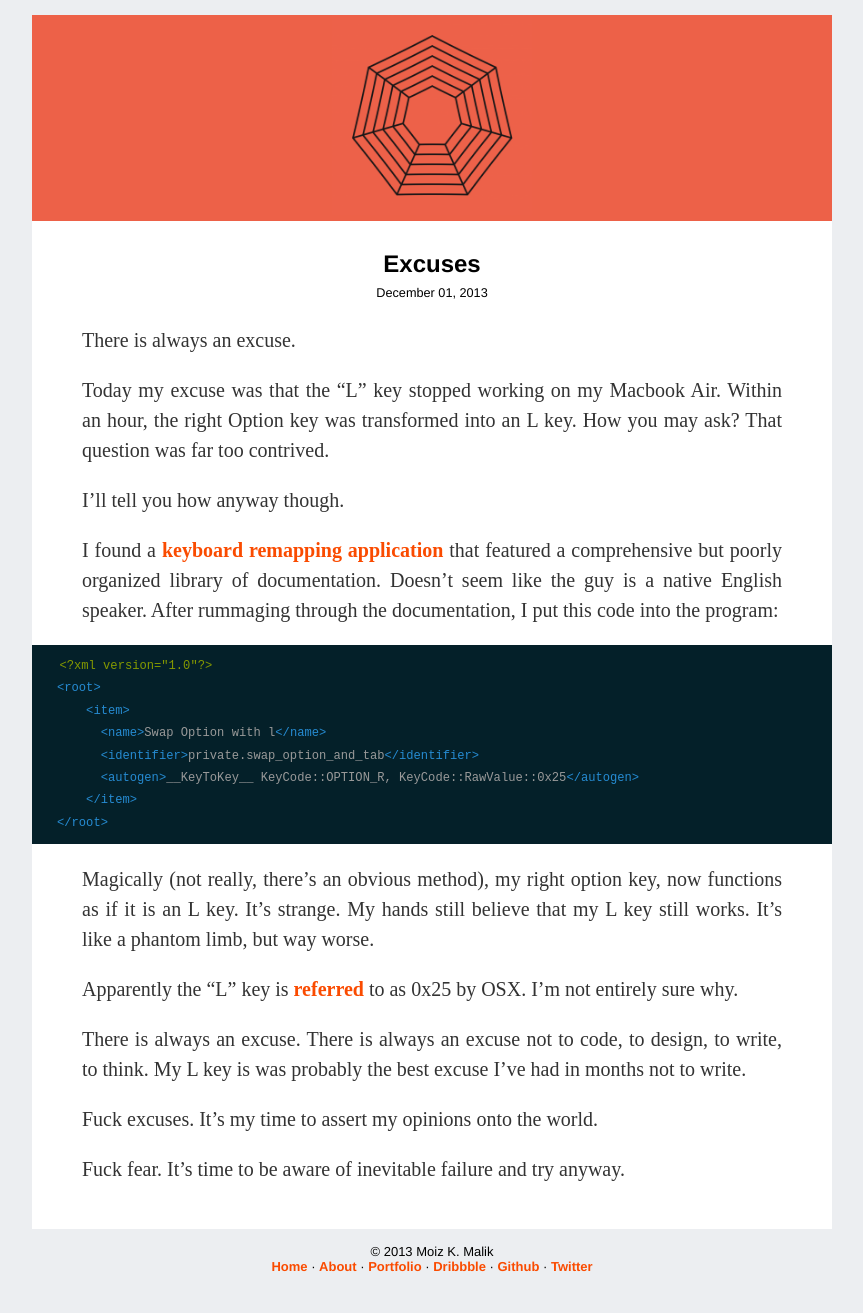
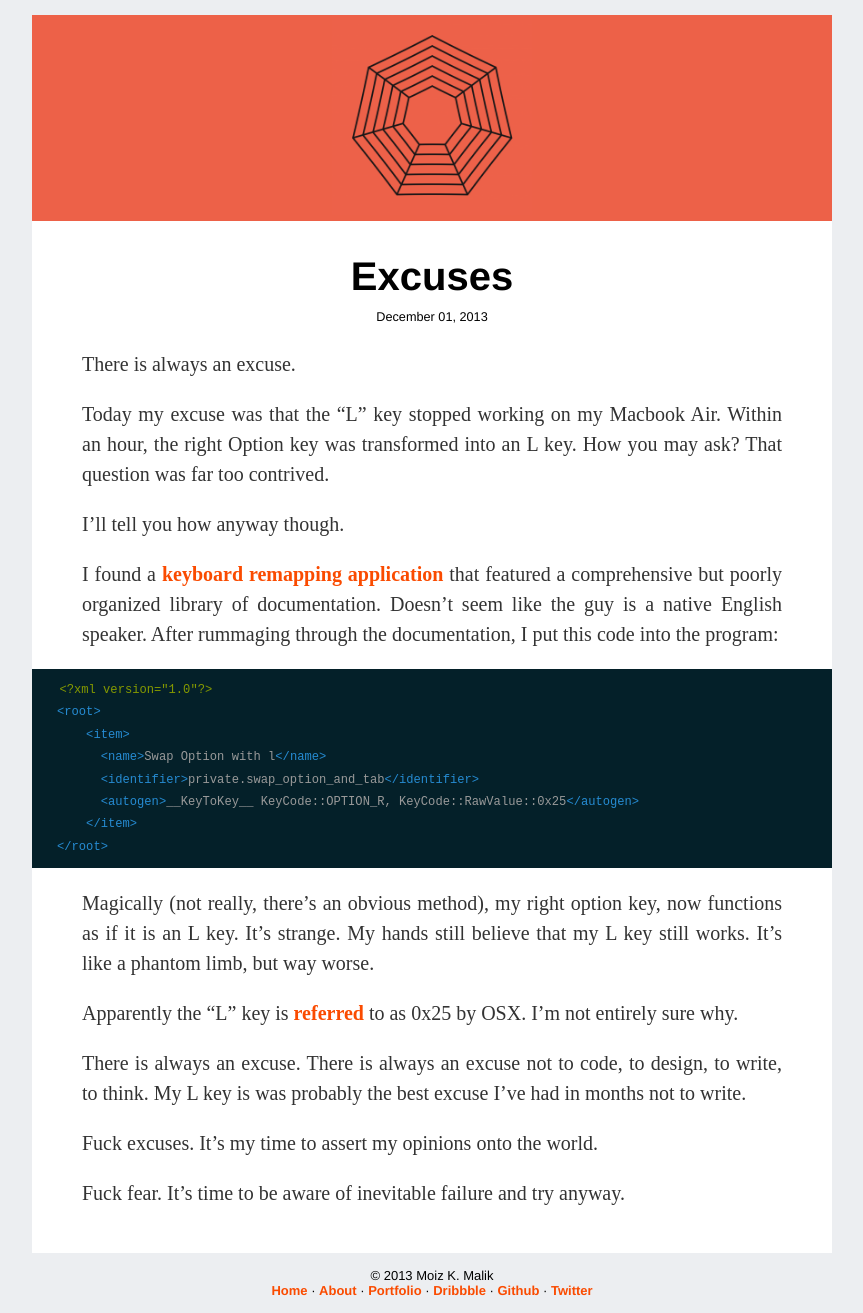
Before and after one commit to moizk/blog, a Jekyll site: the page built from _posts/2013-12-01-excuses.markdown, in a window 1280 px wide. Shown: the whole page, without its empty margins (208-1071 px from the left). Built offline with Jekyll 4.4.1, drawn with Linux system fonts in a browser that asks for light colours; Markdown is read by kramdown in place of the engine named in the settings; before the commit the page ends 1289 px from its top, so only the background shows below that.

Commit message:
Write styles for H2, H3, H4, and H5 for Articles

```diff
--- a/_layouts/post.html
+++ b/_layouts/post.html
@@ -1,7 +1,7 @@
 ---
 layout: default
 ---
-<h3 class="text-center post_headline">{{ page.title }}</h3>
+<h2 class="text-center post_headline">{{ page.title }}</h2>
 <h5 class="post_date">{{ page.date | date: "%B %d, %Y" }}</h5>
 
 <div class="post">
--- a/css/main.css
+++ b/css/main.css
@@ -153,8 +153,8 @@
 /*
 /*****************************************************************************/
 
-h3.post_headline {
-  font-size: 24px;
+h2.post_headline {
+  font-size: 40px;
   line-height: 1.5;
   padding-top: 25px;
 }
@@ -169,14 +169,50 @@
   padding-bottom: 25px;
 }
 
+.post h4 {
+  font-size: 30px;
+  text-align: center;
+}
+
+.post h5 {
+  padding-top: 15px;
+  padding-bottom: 10px;
+  margin: 0 auto;
+  border-bottom: 1px solid #ddd;
+  width: 320px;
+  font-size: 12px;
+  text-align: center;
+  letter-spacing: 1px;
+  text-transform: uppercase;
+  color: #333;
+}
+
 
 .post p {
   padding: 0 50px 0 50px;
   line-height: 1.5;
 }
 
-p#image-paragraph {
+.post img {
+  margin: 0 auto;
   text-align: center;
+  display: block;
+  height: auto;
+  max-width: 100%;
+}
+
+.post p.img-explanation {
+  /* Positioning */
+  /* Box-model */
+  margin: 0 auto;
+  max-width: 420px;
+  padding-top: 15px;
+  /* Typography */
+  font-size: 16px;
+  text-align: center;
+  /* Visual */
+  border-top: 1px solid #ccc;
+  /* Misc */
 }
 
 .post pre {
@@ -186,6 +222,12 @@
 
 .post ul, .post ol {
   margin-left: 1.35em;
+}
+
+.post ul li {
+  margin-left: 50px;
+  font-family: "kepler-std", Georgia, serif;
+  font-size: 17px;
 }
 
 .post code {
```
